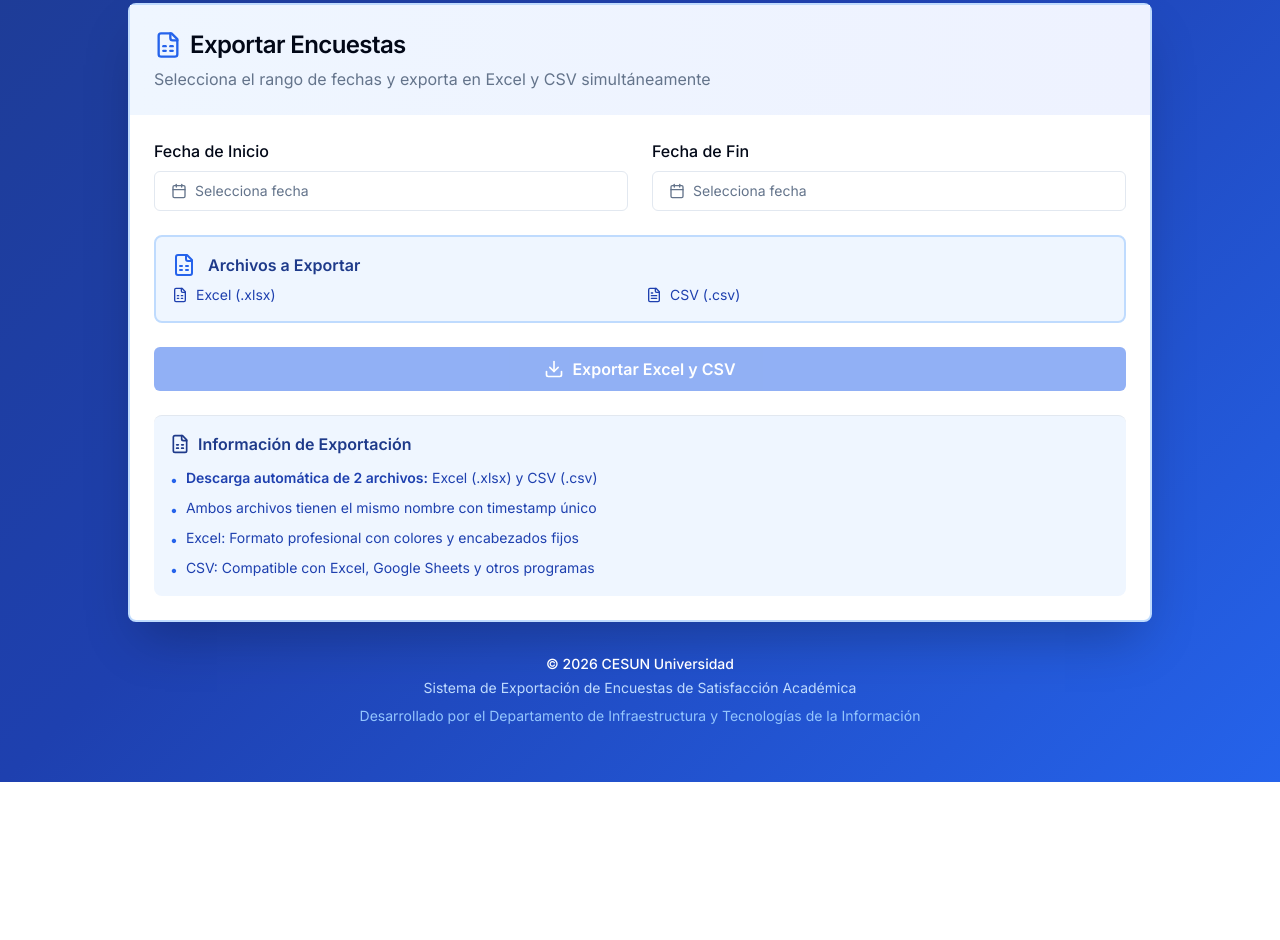
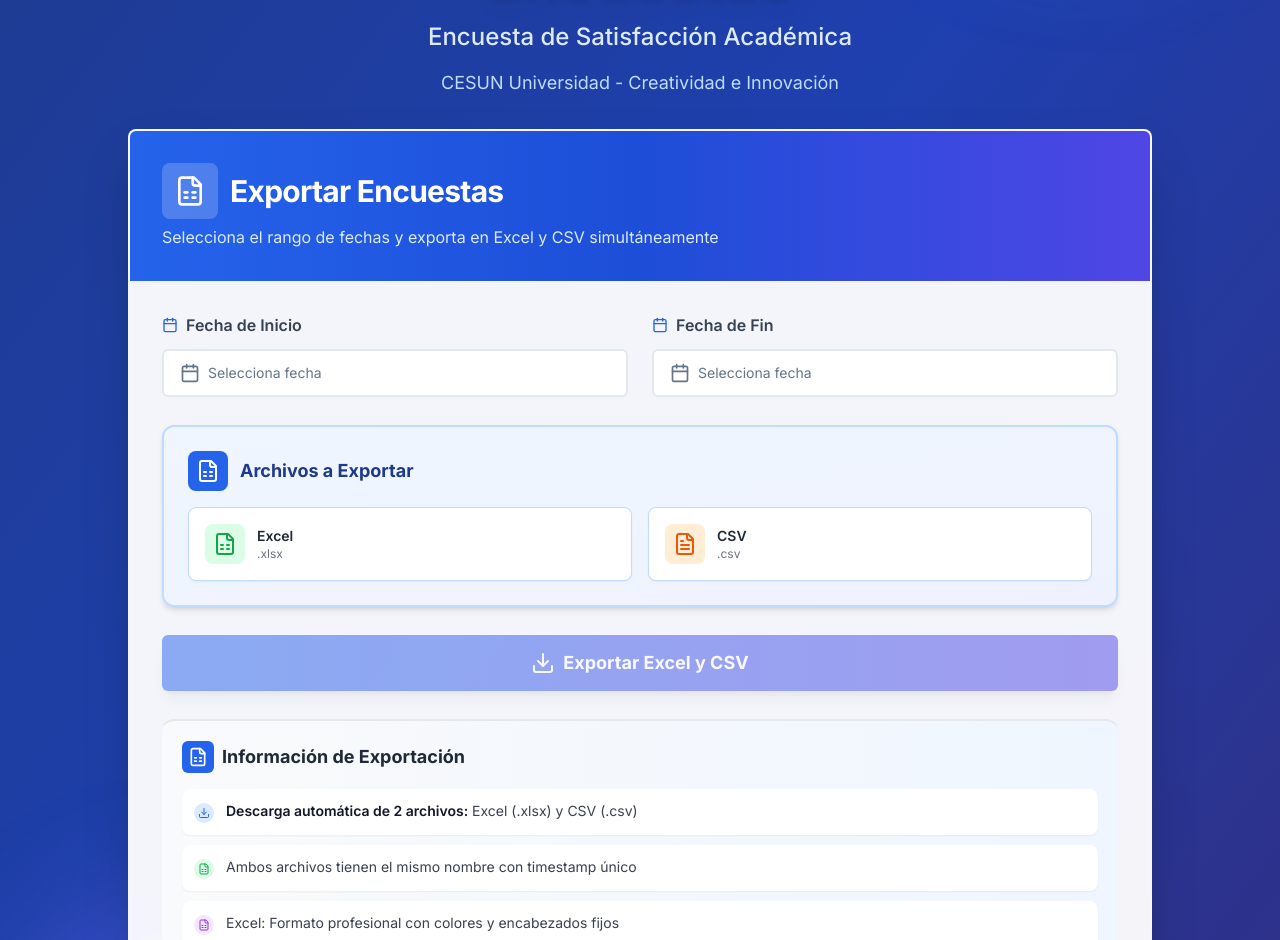
Before and after one commit to Cesun-Soporte/ESA, a Next.js app: page / in a window 1280 px wide. Shown: the part 452-1392 px from the top of the page. Before the commit the page ends 1234 px from the top, so only its background shows below. Built offline with nearby package versions, Linux system fonts and the light colour scheme.

Commit message:
Diseño mejorado: gradientes, sombras, animaciones y UI moderna

```diff
--- a/app/page.tsx
+++ b/app/page.tsx
@@ -114,24 +114,31 @@ export default function Home() {
   }
 
   return (
-    <main className="min-h-screen bg-gradient-to-br from-blue-900 via-blue-800 to-blue-600 flex flex-col">
-      <div className="flex-grow flex flex-col justify-center p-4 sm:p-6 md:p-8 lg:p-10">
+    <main className="min-h-screen bg-gradient-to-br from-blue-900 via-blue-800 to-indigo-900 flex flex-col relative overflow-hidden">
+      {/* Decorative background elements */}
+      <div className="absolute top-0 right-0 w-96 h-96 bg-blue-500 rounded-full filter blur-3xl opacity-20 animate-pulse"></div>
+      <div className="absolute bottom-0 left-0 w-96 h-96 bg-indigo-500 rounded-full filter blur-3xl opacity-20 animate-pulse delay-1000"></div>
+
+      <div className="flex-grow flex flex-col justify-center p-4 sm:p-6 md:p-8 lg:p-10 relative z-10">
         <div className="max-w-5xl mx-auto w-full">
+          {/* Header with Logo */}
           <div className="text-center mb-6 md:mb-8 space-y-3 md:space-y-4">
-            <div className="flex justify-center mb-4 md:mb-6">
+            <div className="flex justify-center mb-4 md:mb-6 animate-fade-in">
+              <div className="bg-white/10 backdrop-blur-md rounded-2xl p-4 sm:p-6 shadow-2xl border border-white/20">
                 <Image
                   src="/cesun-logo.png"
                   alt="CESUN Universidad"
                   width={280}
                   height={120}
                   priority
-                className="object-contain w-48 sm:w-56 md:w-64 lg:w-72 h-auto"
+                  className="object-contain w-48 sm:w-56 md:w-64 lg:w-72 h-auto drop-shadow-2xl"
                 />
               </div>
-            <h1 className="text-3xl sm:text-4xl md:text-5xl font-bold text-white mb-2 md:mb-3 px-4">
+            </div>
+            <h1 className="text-3xl sm:text-4xl md:text-5xl lg:text-6xl font-bold text-white mb-2 md:mb-3 px-4 drop-shadow-lg">
               Sistema de Exportación de Encuestas
             </h1>
-            <p className="text-lg sm:text-xl text-blue-100 px-4">
+            <p className="text-lg sm:text-xl md:text-2xl text-blue-100 px-4 font-medium">
               Encuesta de Satisfacción Académica
             </p>
             <p className="text-base sm:text-lg text-blue-200 px-4">
@@ -139,31 +146,36 @@ export default function Home() {
             </p>
           </div>
 
-          <Card className="shadow-2xl border-2 border-blue-200 mx-2 sm:mx-4 md:mx-0">
-            <CardHeader className="bg-gradient-to-r from-blue-50 to-indigo-50 p-4 sm:p-6">
-              <CardTitle className="flex items-center gap-2 text-xl sm:text-2xl">
-                <FileSpreadsheet className="h-6 w-6 sm:h-7 sm:w-7 text-blue-600" />
+          <Card className="shadow-2xl border-2 border-white/30 mx-2 sm:mx-4 md:mx-0 bg-white/95 backdrop-blur-sm overflow-hidden">
+            <CardHeader className="bg-gradient-to-r from-blue-600 via-blue-700 to-indigo-600 p-6 sm:p-8 text-white">
+              <CardTitle className="flex items-center gap-3 text-2xl sm:text-3xl font-bold">
+                <div className="bg-white/20 p-2 sm:p-3 rounded-lg backdrop-blur-sm">
+                  <FileSpreadsheet className="h-7 w-7 sm:h-8 sm:w-8" />
+                </div>
                 Exportar Encuestas
               </CardTitle>
-              <CardDescription className="text-sm sm:text-base">
+              <CardDescription className="text-sm sm:text-base text-blue-100 mt-2">
                 Selecciona el rango de fechas y exporta en Excel y CSV simultáneamente
               </CardDescription>
             </CardHeader>
-            <CardContent className="space-y-4 sm:space-y-6 p-4 sm:p-6 pt-4 sm:pt-6">
-            <div className="grid gap-4 sm:gap-6 sm:grid-cols-2">
-              <div className="space-y-2">
-                <Label htmlFor="start-date" className="text-sm sm:text-base">Fecha de Inicio</Label>
+            <CardContent className="space-y-5 sm:space-y-7 p-5 sm:p-8 pt-6 sm:pt-8">
+            <div className="grid gap-5 sm:gap-6 sm:grid-cols-2">
+              <div className="space-y-3">
+                <Label htmlFor="start-date" className="text-sm sm:text-base font-semibold text-gray-700 flex items-center gap-2">
+                  <CalendarIcon className="h-4 w-4 text-blue-600" />
+                  Fecha de Inicio
+                </Label>
                 <Popover>
                   <PopoverTrigger asChild>
                     <Button
                       id="start-date"
                       variant="outline"
                       className={cn(
-                        "w-full justify-start text-left font-normal",
+                        "w-full justify-start text-left font-normal h-12 border-2 hover:border-blue-500 hover:bg-blue-50 transition-all",
                         !startDate && "text-muted-foreground"
                       )}
                     >
-                      <CalendarIcon className="mr-2 h-4 w-4" />
+                      <CalendarIcon className="mr-2 h-5 w-5" />
                       {startDate ? format(startDate, "PPP", { locale: es }) : "Selecciona fecha"}
                     </Button>
                   </PopoverTrigger>
@@ -178,19 +190,22 @@ export default function Home() {
                 </Popover>
               </div>
 
-              <div className="space-y-2">
-                <Label htmlFor="end-date" className="text-sm sm:text-base">Fecha de Fin</Label>
+              <div className="space-y-3">
+                <Label htmlFor="end-date" className="text-sm sm:text-base font-semibold text-gray-700 flex items-center gap-2">
+                  <CalendarIcon className="h-4 w-4 text-blue-600" />
+                  Fecha de Fin
+                </Label>
                 <Popover>
                   <PopoverTrigger asChild>
                     <Button
                       id="end-date"
                       variant="outline"
                       className={cn(
-                        "w-full justify-start text-left font-normal",
+                        "w-full justify-start text-left font-normal h-12 border-2 hover:border-blue-500 hover:bg-blue-50 transition-all",
                         !endDate && "text-muted-foreground"
                       )}
                     >
-                      <CalendarIcon className="mr-2 h-4 w-4" />
+                      <CalendarIcon className="mr-2 h-5 w-5" />
                       {endDate ? format(endDate, "PPP", { locale: es }) : "Selecciona fecha"}
                     </Button>
                   </PopoverTrigger>
@@ -206,19 +221,35 @@ export default function Home() {
               </div>
             </div>
 
-            <div className="bg-blue-50 p-3 sm:p-4 rounded-lg border-2 border-blue-200">
-              <div className="flex items-center gap-2 sm:gap-3 mb-2">
-                <FileSpreadsheet className="h-5 w-5 sm:h-6 sm:w-6 text-blue-600 flex-shrink-0" />
-                <h3 className="font-semibold text-sm sm:text-base text-blue-900">Archivos a Exportar</h3>
+            <div className="bg-gradient-to-br from-blue-50 to-indigo-50 p-5 sm:p-6 rounded-xl border-2 border-blue-200 shadow-md">
+              <div className="flex items-center gap-3 mb-4">
+                <div className="bg-blue-600 p-2 rounded-lg">
+                  <FileSpreadsheet className="h-5 w-5 sm:h-6 sm:w-6 text-white flex-shrink-0" />
                 </div>
-              <div className="grid grid-cols-1 xs:grid-cols-2 gap-2 sm:gap-3">
-                <div className="flex items-center gap-2 text-xs sm:text-sm text-blue-800">
-                  <FileSpreadsheet className="h-4 w-4 flex-shrink-0" />
-                  <span>Excel (.xlsx)</span>
+                <h3 className="font-bold text-base sm:text-lg text-blue-900">Archivos a Exportar</h3>
               </div>
-                <div className="flex items-center gap-2 text-xs sm:text-sm text-blue-800">
-                  <FileText className="h-4 w-4 flex-shrink-0" />
-                  <span>CSV (.csv)</span>
+              <div className="grid grid-cols-1 xs:grid-cols-2 gap-3 sm:gap-4">
+                <div className="bg-white p-4 rounded-lg shadow-sm border border-blue-200 hover:shadow-md transition-shadow">
+                  <div className="flex items-center gap-3">
+                    <div className="bg-green-100 p-2 rounded-lg">
+                      <FileSpreadsheet className="h-6 w-6 text-green-600 flex-shrink-0" />
+                    </div>
+                    <div>
+                      <p className="font-semibold text-sm text-gray-800">Excel</p>
+                      <p className="text-xs text-gray-500">.xlsx</p>
+                    </div>
+                  </div>
+                </div>
+                <div className="bg-white p-4 rounded-lg shadow-sm border border-blue-200 hover:shadow-md transition-shadow">
+                  <div className="flex items-center gap-3">
+                    <div className="bg-orange-100 p-2 rounded-lg">
+                      <FileText className="h-6 w-6 text-orange-600 flex-shrink-0" />
+                    </div>
+                    <div>
+                      <p className="font-semibold text-sm text-gray-800">CSV</p>
+                      <p className="text-xs text-gray-500">.csv</p>
+                    </div>
+                  </div>
                 </div>
               </div>
             </div>
@@ -247,44 +278,54 @@ export default function Home() {
             <Button
               onClick={handleExport}
               disabled={loading || !startDate || !endDate}
-              className="w-full bg-blue-600 hover:bg-blue-700 text-white font-semibold text-sm sm:text-base"
+              className="w-full bg-gradient-to-r from-blue-600 to-indigo-600 hover:from-blue-700 hover:to-indigo-700 text-white font-bold text-base sm:text-lg shadow-lg hover:shadow-xl transition-all transform hover:scale-[1.02] disabled:opacity-50 disabled:cursor-not-allowed disabled:transform-none h-14"
               size="lg"
             >
               {loading ? (
                 <>
-                  <Loader2 className="mr-2 h-4 w-4 sm:h-5 sm:w-5 animate-spin" />
+                  <Loader2 className="mr-2 h-5 w-5 sm:h-6 sm:w-6 animate-spin" />
                   <span className="hidden xs:inline">Exportando...</span>
                   <span className="xs:hidden">Exportando</span>
                 </>
               ) : (
                 <>
-                  <Download className="mr-2 h-4 w-4 sm:h-5 sm:w-5" />
+                  <Download className="mr-2 h-5 w-5 sm:h-6 sm:w-6" />
                   <span className="hidden xs:inline">Exportar Excel y CSV</span>
                   <span className="xs:hidden">Exportar</span>
                 </>
               )}
             </Button>
 
-            <div className="border-t pt-3 sm:pt-4 mt-3 sm:mt-4 bg-blue-50 p-3 sm:p-4 rounded-lg">
-              <h3 className="font-semibold text-sm sm:text-base text-blue-900 mb-2 sm:mb-3 flex items-center gap-2">
-                <FileSpreadsheet className="h-4 w-4 sm:h-5 sm:w-5 flex-shrink-0" />
+            <div className="border-t-2 border-gray-200 pt-4 sm:pt-5 mt-4 sm:mt-5 bg-gradient-to-r from-gray-50 to-blue-50 p-4 sm:p-5 rounded-xl shadow-sm">
+              <h3 className="font-bold text-base sm:text-lg text-gray-800 mb-3 sm:mb-4 flex items-center gap-2">
+                <div className="bg-blue-600 p-1.5 rounded-md">
+                  <FileSpreadsheet className="h-4 w-4 sm:h-5 sm:w-5 text-white flex-shrink-0" />
+                </div>
                 Información de Exportación
               </h3>
-              <ul className="text-xs sm:text-sm text-blue-800 space-y-1.5 sm:space-y-2">
-                <li className="flex items-start gap-1.5 sm:gap-2">
-                  <span className="text-blue-600 mt-0.5 flex-shrink-0">•</span>
-                  <span><strong className="font-semibold">Descarga automática de 2 archivos:</strong> Excel (.xlsx) y CSV (.csv)</span>
+              <ul className="text-xs sm:text-sm text-gray-700 space-y-2 sm:space-y-2.5">
+                <li className="flex items-start gap-2 sm:gap-3 bg-white p-2 sm:p-3 rounded-lg shadow-sm">
+                  <div className="bg-blue-100 p-1 rounded-full mt-0.5 flex-shrink-0">
+                    <Download className="h-3 w-3 text-blue-600" />
+                  </div>
+                  <span><strong className="font-semibold text-gray-900">Descarga automática de 2 archivos:</strong> Excel (.xlsx) y CSV (.csv)</span>
                 </li>
-                <li className="flex items-start gap-1.5 sm:gap-2">
-                  <span className="text-blue-600 mt-0.5 flex-shrink-0">•</span>
+                <li className="flex items-start gap-2 sm:gap-3 bg-white p-2 sm:p-3 rounded-lg shadow-sm">
+                  <div className="bg-green-100 p-1 rounded-full mt-0.5 flex-shrink-0">
+                    <FileSpreadsheet className="h-3 w-3 text-green-600" />
+                  </div>
                   <span>Ambos archivos tienen el mismo nombre con timestamp único</span>
                 </li>
-                <li className="flex items-start gap-1.5 sm:gap-2">
-                  <span className="text-blue-600 mt-0.5 flex-shrink-0">•</span>
+                <li className="flex items-start gap-2 sm:gap-3 bg-white p-2 sm:p-3 rounded-lg shadow-sm">
+                  <div className="bg-purple-100 p-1 rounded-full mt-0.5 flex-shrink-0">
+                    <FileSpreadsheet className="h-3 w-3 text-purple-600" />
+                  </div>
                   <span>Excel: Formato profesional con colores y encabezados fijos</span>
                 </li>
-                <li className="flex items-start gap-1.5 sm:gap-2">
-                  <span className="text-blue-600 mt-0.5 flex-shrink-0">•</span>
+                <li className="flex items-start gap-2 sm:gap-3 bg-white p-2 sm:p-3 rounded-lg shadow-sm">
+                  <div className="bg-orange-100 p-1 rounded-full mt-0.5 flex-shrink-0">
+                    <FileText className="h-3 w-3 text-orange-600" />
+                  </div>
                   <span>CSV: Compatible con Excel, Google Sheets y otros programas</span>
                 </li>
               </ul>
@@ -292,12 +333,14 @@ export default function Home() {
           </CardContent>
         </Card>
 
-          <footer className="text-center mt-6 sm:mt-8 text-xs sm:text-sm text-white px-4 pb-4">
-            <p className="font-medium mb-1">© 2026 CESUN Universidad</p>
-            <p className="text-blue-200 mb-2">Sistema de Exportación de Encuestas de Satisfacción Académica</p>
-            <p className="text-blue-300 text-xs sm:text-sm">
+          <footer className="text-center mt-8 sm:mt-10 text-xs sm:text-sm text-white px-4 pb-6">
+            <div className="bg-white/10 backdrop-blur-md rounded-lg p-4 sm:p-5 border border-white/20">
+              <p className="font-bold mb-2 text-base">© 2026 CESUN Universidad</p>
+              <p className="text-blue-100 mb-2 font-medium">Sistema de Exportación de Encuestas de Satisfacción Académica</p>
+              <p className="text-blue-200 text-xs sm:text-sm">
                 Desarrollado por el Departamento de Infraestructura y Tecnologías de la Información
               </p>
+            </div>
           </footer>
         </div>
       </div>
```
Also changed, not shown: app/globals.css (+15 -0 lines). Lines whose indentation alone changed are shown as unchanged.
